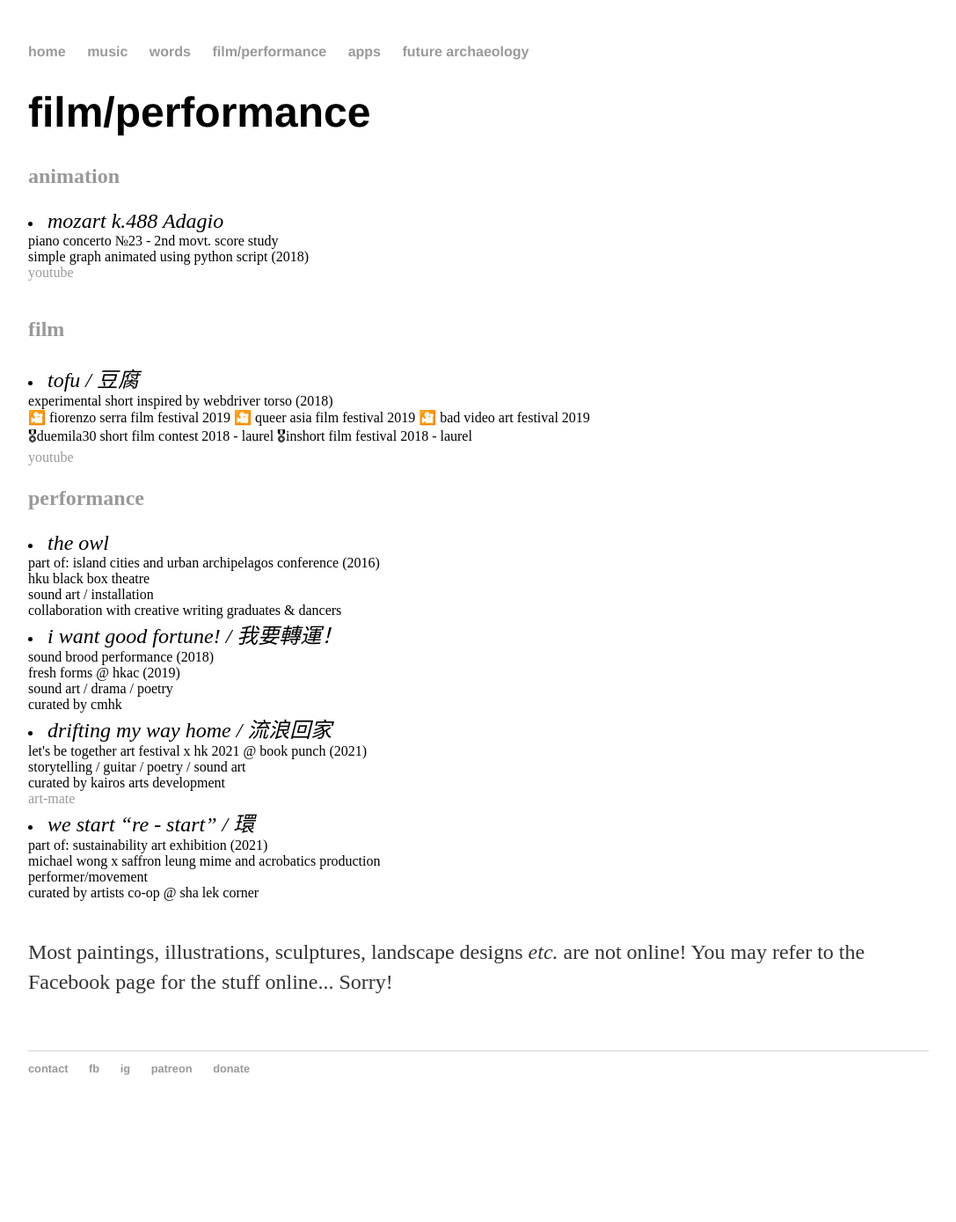
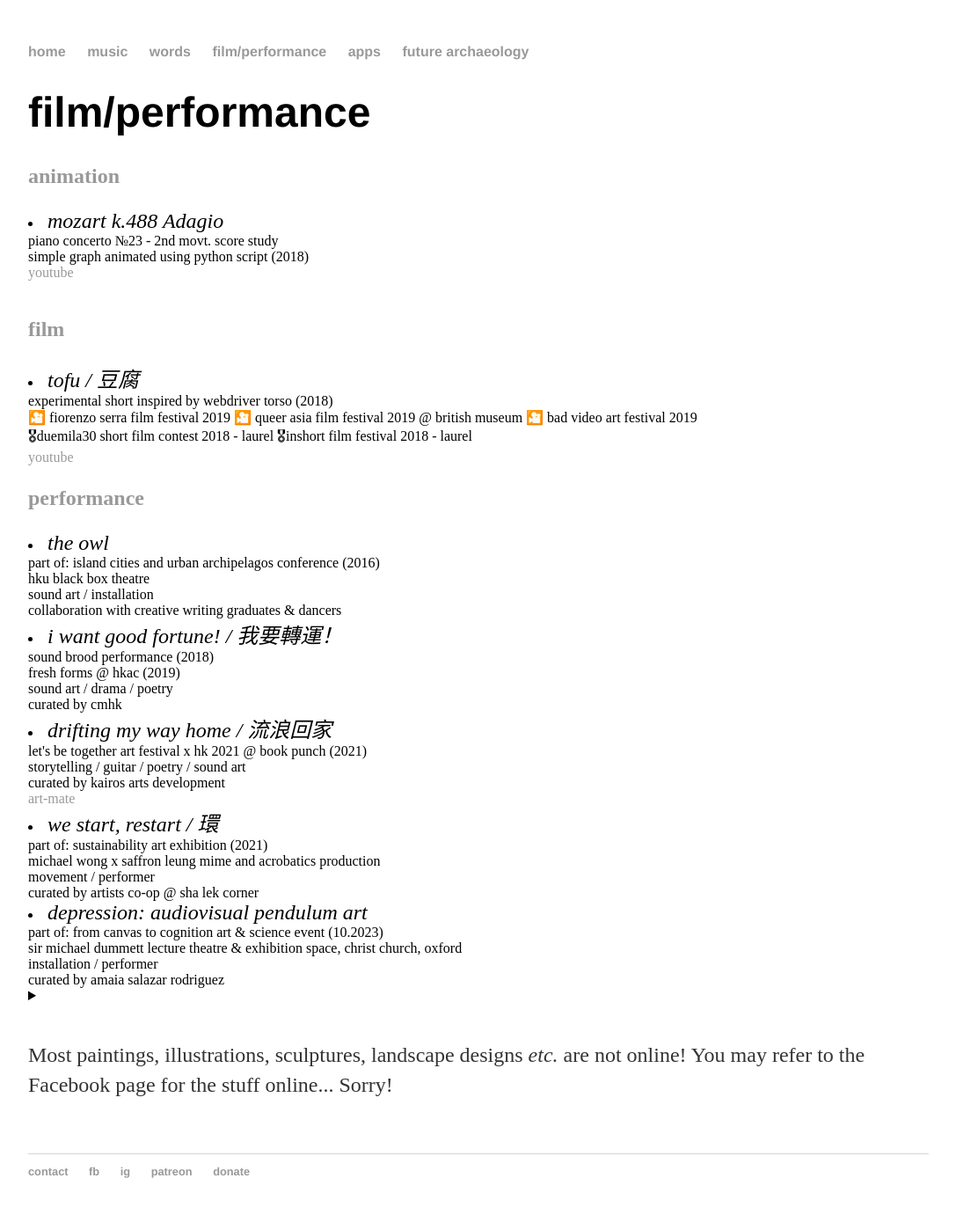
Before and after one commit to maksuihin/maksuihin.github.io, a Jekyll site: the page built from performance.html, in a window 1280 px wide. Shown: the whole page at 88% size, without its empty margins (96-1183 px from the left). Built offline with Jekyll 4.4.1, drawn with Linux system fonts in a browser that asks for light colours; before the commit the page ends 1272 px from its top, so only the background shows below that.

Commit message:
Update performance.html (depression, 2023)

```diff
--- a/performance.html
+++ b/performance.html
@@ -19,7 +19,7 @@ title: film/performance by MAK, Sui-hin
 			<p><h2>film</h2></p><u1>
 		<li><em>tofu / <span lang="zh">豆腐</span></em>
 				</br>experimental short inspired by webdriver torso (2018)
-				</br>🎦 fiorenzo serra film festival 2019 🎦 queer asia film festival 2019 🎦 bad video art festival 2019
+				</br>🎦 fiorenzo serra film festival 2019 🎦 queer asia film festival 2019 @ british museum 🎦 bad video art festival 2019
 				</br>🎖duemila30 short film contest 2018 - laurel 🎖inshort film festival 2018 - laurel
 				</br><a href="https://www.youtube.com/watch?v=aERXt2IMxPM">youtube</a></li>
 
@@ -40,11 +40,19 @@ title: film/performance by MAK, Sui-hin
 				</br>storytelling / guitar / poetry / sound art
        				</br>curated by kairos arts development
 				</br><a href="https://www.art-mate.net/doc/59655">art-mate</a></li>
-		<li><em>we start “re - start” / <span lang="zh">環</span></em>
+		<li><em>we start, restart / <span lang="zh">環</span></em>
     				</br>part of: sustainability art exhibition (2021)
 				</br>michael wong x saffron leung mime and acrobatics production
-       				</br>performer/movement
+       				</br>movement / performer
 				</br>curated by artists co-op @ sha lek corner</li>
+		<li><em>depression: audiovisual pendulum art</em>
+    				</br>part of: from canvas to cognition art & science event (10.2023)
+				</br>sir michael dummett lecture theatre & exhibition space, christ church, oxford
+       				</br>installation / performer
+				</br>curated by amaia salazar rodriguez
+			</br><details>performance description<summary></summary>
+			The audiovisual installation performance suspends gloves as a chaotic pendulum system. The gloves wail with live electronic sounds generated by analogue accelerometers, and helplessly drip paint into frantic patterns. Their struggle shows the unpredictability and impermanence in life, and that we are all interconnected in this world. It discusses mental health and emotional response to trauma and drastic changes in living conditions.
+			</details></li>
 </br>
 <p>Most paintings, illustrations, sculptures, landscape designs <em>etc.</em> are not online!
 You may refer to the Facebook page for the stuff online... Sorry!</p>
```
